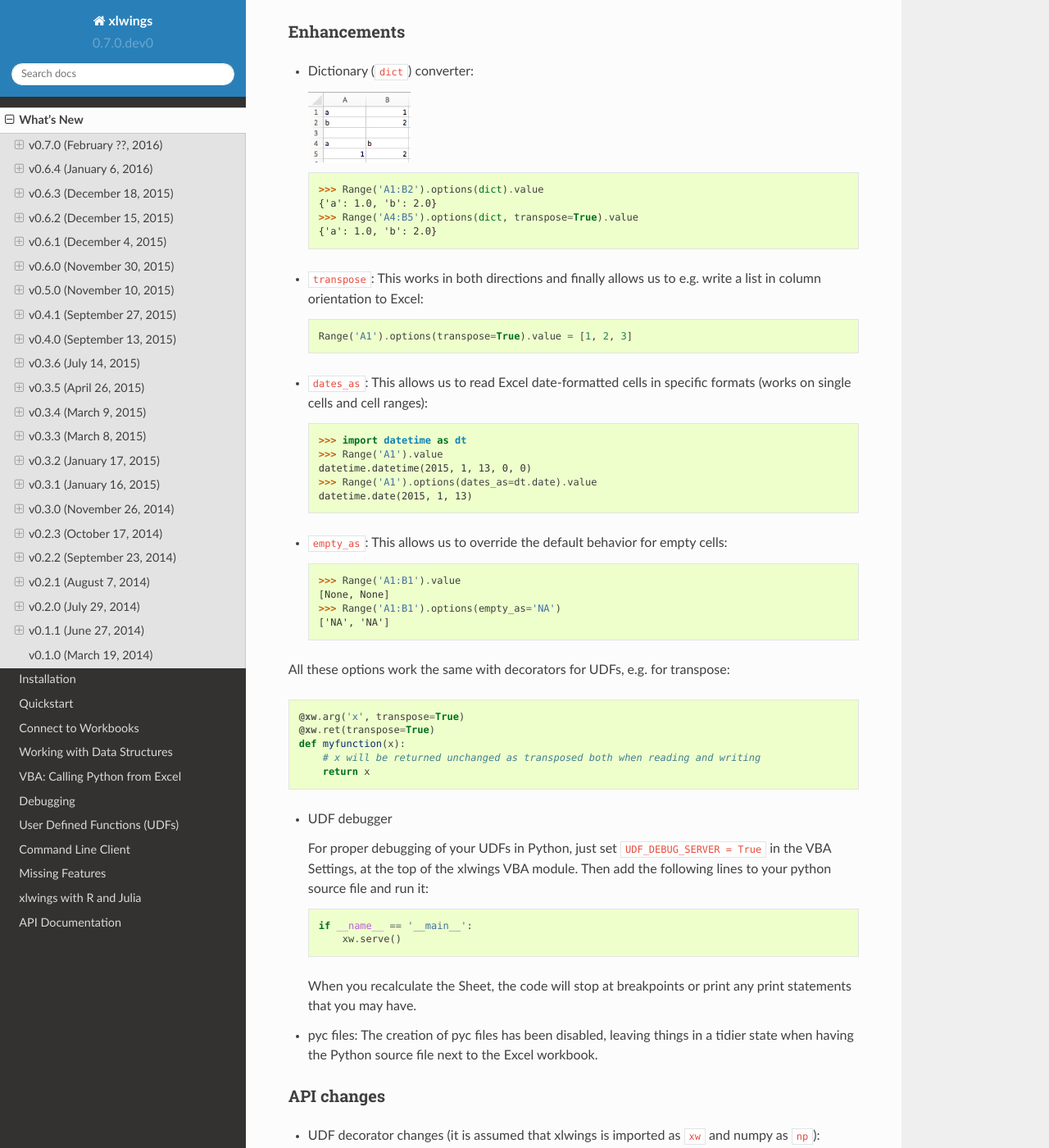
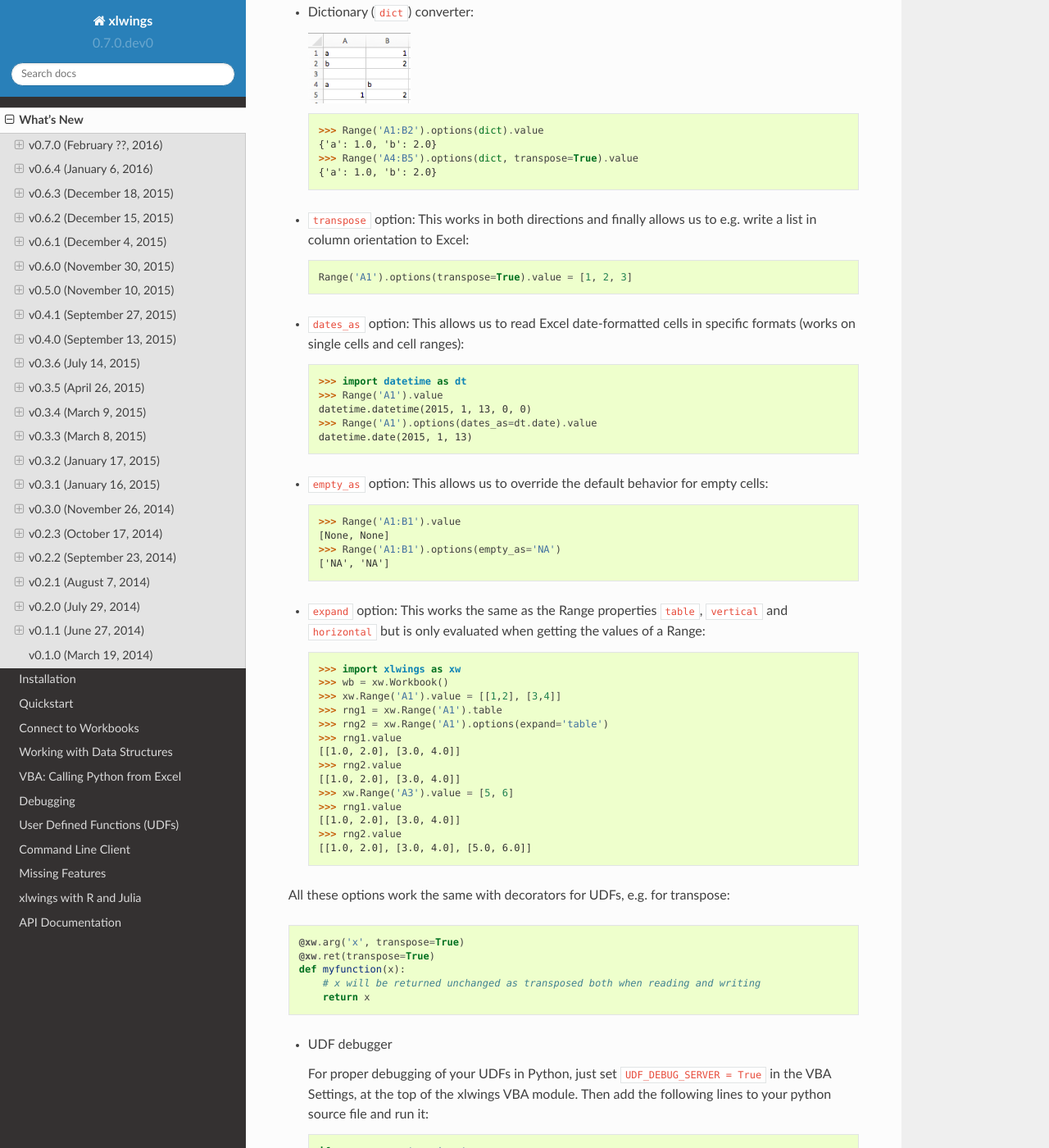
Before and after one commit to xlwings/xlwings, a Sphinx documentation site: the page built from docs/whatsnew.rst, in a window 1280 px wide and 1400 px high, scrolled down 1739 px. Shown: the whole window at 82% size. Built offline with Sphinx 7.4.7 and the Read the Docs theme 2.0.0, drawn with Linux system fonts in a browser that asks for light colours; some of the changed text lies outside the part shown.

Commit message:
worked on docs

```diff
--- a/docs/whatsnew.rst
+++ b/docs/whatsnew.rst
@@ -5,15 +5,16 @@
 --------------------------
 
 This version marks an important first step on our path towards a stable release. It introduces **converters**, a new and powerful
-concept that brings a consistent experience for how Ranges and/or values are treated both when **reading** and **writing** but
+concept that brings a consistent experience for how Ranges and their values are treated both when **reading** and **writing** but
 also across **Range** objects and **User Defined Functions** (UDFs).
 
 As a result, a few highlights of this release include:
 
 * Pandas DataFrames and Series are now supported for reading and writing, both via Range object and UDFs
+* New Range converter options: ``transpose``, ``dates_as``, ``empty_as``, ``expand``
 * New dictionary converter
-* New Range options: ``transpose``, ``dates_as``, ``empty_as``
-* UDF debugger
+* New UDF debugging server
+* No more pyc files when running ``RunPython``
 
 Converters are accessed via the new ``options`` method when dealing with ``Range`` objects or via the ``arg`` and ``ret``
 decorators when using UDFs. As an introductory sample, let's look at how to read and write Pandas DataFrames:
@@ -58,9 +59,6 @@
        return x
 
 
-**Note**: The current implementation of the DataFrame converter will ignore names of either ``pd.Index`` or ``pd.MultiIndex``
-if they are used as ``columns`` of a DataFrame. Likewise, when reading in DataFrames, no labeling of column headers are expected.
-
 Enhancements
 ************
 
@@ -76,12 +74,12 @@
     >>> Range('A4:B5').options(dict, transpose=True).value
     {'a': 1.0, 'b': 2.0}
 
-* ``transpose``: This works in both directions and finally allows us to e.g. write a list in column
+* ``transpose`` option: This works in both directions and finally allows us to e.g. write a list in column
   orientation to Excel::
 
     Range('A1').options(transpose=True).value = [1, 2, 3]
 
-* ``dates_as``: This allows us to read Excel date-formatted cells in specific formats (works on single cells and
+* ``dates_as`` option: This allows us to read Excel date-formatted cells in specific formats (works on single cells and
   cell ranges):
 
     >>> import datetime as dt
@@ -90,12 +88,30 @@
     >>> Range('A1').options(dates_as=dt.date).value
     datetime.date(2015, 1, 13)
 
-* ``empty_as``: This allows us to override the default behavior for empty cells:
+* ``empty_as`` option: This allows us to override the default behavior for empty cells:
 
    >>> Range('A1:B1').value
    [None, None]
    >>> Range('A1:B1').options(empty_as='NA')
    ['NA', 'NA']
+
+* ``expand`` option: This works the same as the Range properties ``table``, ``vertical`` and ``horizontal`` but is
+  only evaluated when getting the values of a Range::
+
+    >>> import xlwings as xw
+    >>> wb = xw.Workbook()
+    >>> xw.Range('A1').value = [[1,2], [3,4]]
+    >>> rng1 = xw.Range('A1').table
+    >>> rng2 = xw.Range('A1').options(expand='table')
+    >>> rng1.value
+    [[1.0, 2.0], [3.0, 4.0]]
+    >>> rng2.value
+    [[1.0, 2.0], [3.0, 4.0]]
+    >>> xw.Range('A3').value = [5, 6]
+    >>> rng1.value
+    [[1.0, 2.0], [3.0, 4.0]]
+    >>> rng2.value
+    [[1.0, 2.0], [3.0, 4.0], [5.0, 6.0]]
 
 All these options work the same with decorators for UDFs, e.g. for transpose::
 
@@ -117,8 +133,8 @@
 
   When you recalculate the Sheet, the code will stop at breakpoints or print any print statements that you may have.
 
-* pyc files: The creation of pyc files has been disabled, leaving things in a tidier state when having the Python source file
-  next to the Excel workbook.
+* pyc files: The creation of pyc files has been disabled when using ``RunPython``, leaving things in a uncluttered state
+  when having the Python source file next to the Excel workbook.
 
 
 API changes
```
